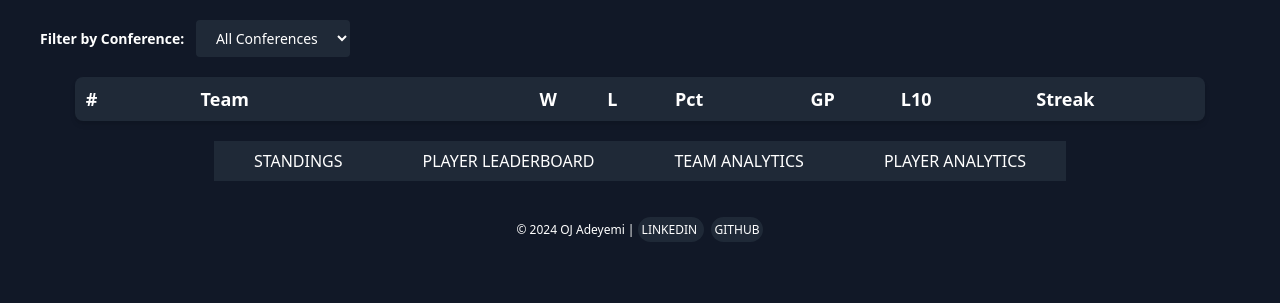
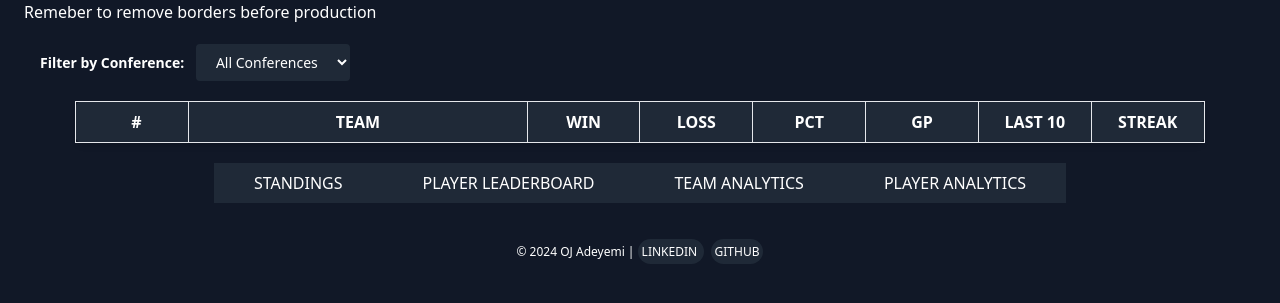
Before and after one commit to ojadeyemi/USPORTS-BBALL-WEBAPP, a Flask app: page /mbb in a window 1280 px wide. Shown: the part 144-447 px from the top of the page. Run offline with Flask 3, Linux system fonts and the light colour scheme; lists and menus that the app fills with data are empty; parts of the project's set-up code (start-up, migrations or seed data) failed here and were passed over.

Commit message:
aligned standings and displayed border for now

```diff
--- a/backend/static/css/output.css
+++ b/backend/static/css/output.css
@@ -762,6 +757,10 @@ video {
 
 .grid {
   display: grid;
+}
+
+.hidden {
+  display: none;
 }
 
 .h-10 {
@@ -850,6 +849,10 @@ video {
 
 .basis-1\/3 {
   flex-basis: 33.333333%;
+}
+
+.border-collapse {
+  border-collapse: collapse;
 }
 
 .resize-none {
@@ -1296,6 +1298,14 @@ video {
 }
 
 @media (min-width: 768px) {
+  .md\:inline {
+    display: inline;
+  }
+
+  .md\:hidden {
+    display: none;
+  }
+
   .md\:w-11\/12 {
     width: 91.666667%;
   }
--- a/backend/templates/league.html
+++ b/backend/templates/league.html
@@ -15,7 +15,7 @@
         Analytics</button>
     </nav>
   </div>
-
+  <p>Remeber to remove borders before production</p>
   <!-- Standings Section -->
   <div id="standings-section" style="display: block">
     <div id="filters" class="text-left my-5 px-4 text-xs md:text-sm">
@@ -31,31 +31,35 @@
     </div>
 
     <div style="margin: 0 auto;" class="team-container w-full sm:w-11/12">
-      <div class="team-header bg-gray-800 rounded-lg shadow-md mb-5 text-left">
-        <table class="w-full">
-          <tr class="text-xs md:text-lg">
-            <th class="py-2">&nbsp; #</th>
-            <th style="width: 30%" class="py-2">Team</th>
-            <th style="width: 6%" class="py-2">W</th>
-            <th style="width: 6%" class="py-2">L</th>
-            <th style="width: 12%" class="py-2 font-bold">Pct</th>
-            <th style="width: 8%" class="py-2">GP</th>
-            <th style="width: 12%" class="py-2">L10</th>
-            <th style="width: 15%" class="py-2">Streak</th>
+      <div class="team-header bg-gray-800 rounded-lg shadow-md mb-5 text-center">
+        <table class="w-full border-collapse">
+          <tr class="text-xs md:text-base">
+            <th style="width: 10%" class="py-2 border">&nbsp; #</th>
+            <th style="width: 30%" class="py-2 border">TEAM</th>
+            <th style="width: 10%" class="py-2 border"><span class="hidden md:inline">WIN</span> <!-- Hidden on small screens -->
+              <span class="md:hidden">W</span> <!-- Shown on small screens --></th>
+            <th style="width: 10%" class="py-2 border"><span class="hidden md:inline">LOSS</span> <!-- Hidden on small screens -->
+              <span class="md:hidden">L</span> <!-- Shown on small screens --></th>
+            <th style="width: 10%" class="py-2 border font-bold">PCT</th>
+            <th style="width: 10%" class="py-2 border">GP</th>
+            <th style="width: 10%" class="py-2 border"><span class="hidden md:inline">LAST 10</span> <!-- Hidden on small screens -->
+              <span class="md:hidden">L 10</span> <!-- Shown on small screens --></th>
+            <th style="width: 10%" class="py-2 border"><span class="hidden md:inline">STREAK</span> <!-- Hidden on small screens -->
+              <span class="md:hidden">STK</span> <!-- Shown on small screens --></th>
           </tr>
         </table>
       </div>
 
       {% for team in teams %}
       <div
-        class="team {{ team.conference }} bg-slate-950 rounded-lg shadow-md flex items-center justify-between flex-grow text-left mb-1">
-        <table class="w-full">
+        class="team {{ team.conference }} bg-slate-950 rounded-lg shadow-md flex items-center justify-between flex-grow text-center mb-1">
+        <table class="w-full border-collapse">
           <tr class="text-xs md:text-lg">
-            <td class="pl-3 ">{{ loop.index }}</td>
+            <td style="width: 3%" class="py-2 border ">{{ loop.index }}</td>
             <td><img src="{{ url_for('static', filename='team_logos/' + team.team_name +'.png') }}" alt="Team Logo"
                 class=" max-w-7 h-auto md:max-w-14 " /></td>
 
-            <td style="width: 25%" class="py-2  font-bold">
+            <td style="width: 30%" class="py-2 border  font-bold">
               {% if team.team_name == 'Toronto Metropolitan' %}
               <a href="{{ url_for('team_page', league_path=league_path, team_path='Toronto Metropolitan') }}"
                 class="no-underline hover:underline ">TMU</a>
@@ -63,26 +67,24 @@
               <a href="{{ url_for('team_page', league_path=league_path, team_path=team.team_name) }}"
                 class="no-underline hover:underline ">{{ team.team_name }}</a>
               {% endif %}
-              <img src="{{ url_for('static', filename='conference_logos/' + team.conference +'.png') }}" alt="Team Logo"
-                class="max-w-3 h-auto md:max-w-8 " />
             </td>
 
-            <td style="width: 6%" class="py-2">
+            <td style="width: 10%" class="py-2 border">
               {{ team.total_wins }}
             </td>
-            <td style="width: 6%" class="py-2">
+            <td style="width: 10%" class="py-2 border">
               {{ team.total_losses }}
             </td>
-            <td style="width: 12%" class="py-2 font-bold">
+            <td style="width: 10%" class="py-2 border font-bold">
               {{ team.win_percentage }}
             </td>
-            <td style="width: 8%" class="py-2">
+            <td style="width: 10%" class="py-2 border">
               {{ team.games_played }}
             </td>
-            <td style="width: 12%" class="py-2">
+            <td style="width: 10%" class="py-2 border">
               {{ team.last_ten_games }}
             </td>
-            <td style="width: 15%" class="py-2">
+            <td style="width: 10%" class="py-2 border">
               {{ team.streak }}
             </td>
           </tr>
```
Also changed, not shown: other parts of backend/static/css/output.css (+22 -22 lines).
